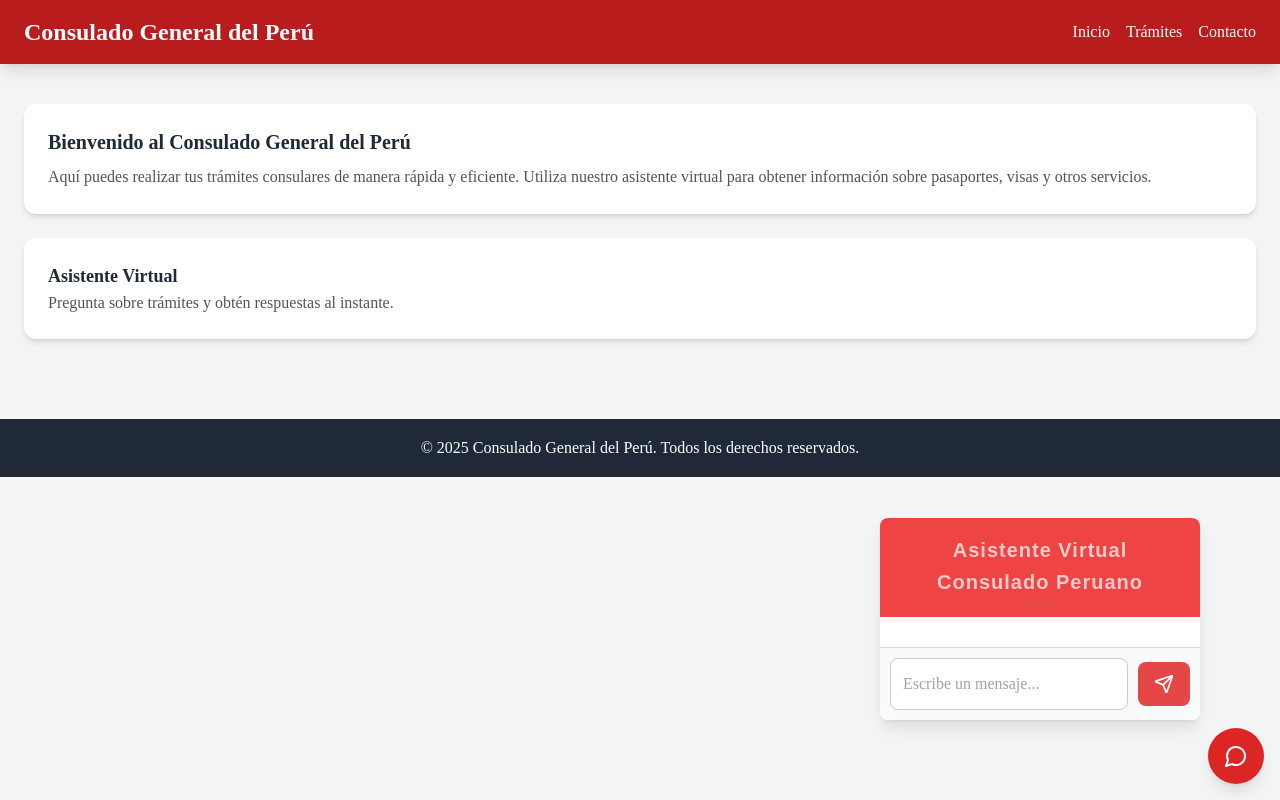
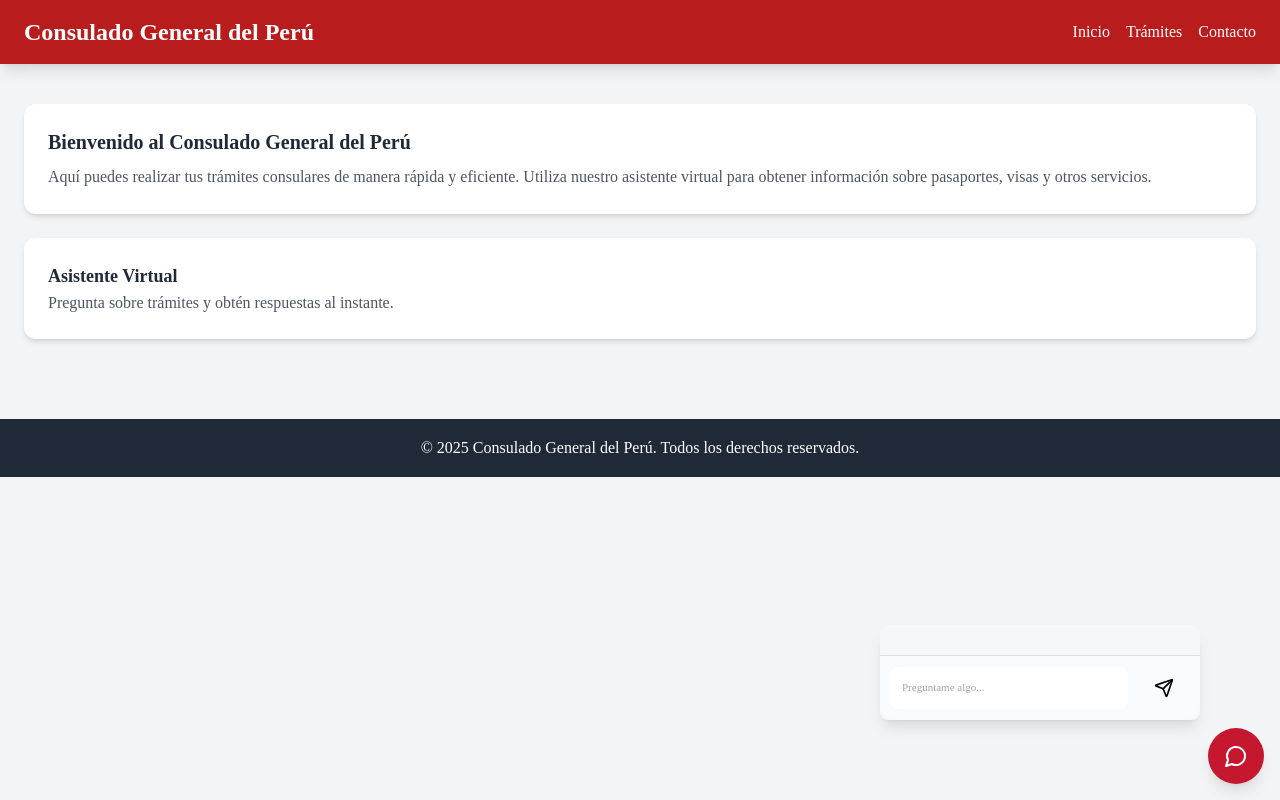
Before and after one commit to DiegoMProjective/ChatBotConsPeru, a Next.js app: page / in a window 1280 px wide. Both pictures are taken after a click on the button 1236 px from the left and 756 px from the top of the page. Built offline with nearby package versions, Linux system fonts and the light colour scheme.

Commit message:
add glashmorphism styles on chatbot components

```diff
--- a/src/app/api/chat/route.ts
+++ b/src/app/api/chat/route.ts
@@ -1,7 +1,10 @@
 export async function POST(req: Request) {
     const { prompt } = await req.json();
 
-    const res = await fetch("http://localhost:11434/api/generate", {
+    const LOCALHOST = "http://localhost:8000/api/generate;"
+    const VPN = "http://<IP-LOCAL-DEL-POD>:8000/api/generate";
+
+    const res = await fetch(VPN, {
       method: "POST",
       headers: { "Content-Type": "application/json" },
       body: JSON.stringify({
--- a/src/app/components/Chatbot.tsx
+++ b/src/app/components/Chatbot.tsx
@@ -1,11 +1,8 @@
 "use client";
 import { useState, useRef, useEffect } from "react";
 import { Send, Loader2, MessageCircle } from "lucide-react";
+import { Message } from "../types/Message";
 
-interface Message {
-  text: string;
-  isUser: boolean;
-}
 
 export default function Chatbot() {
   const [messages, setMessages] = useState<Message[]>([]);
@@ -13,6 +10,8 @@ export default function Chatbot() {
   const [loading, setLoading] = useState(false);
   const [isOpen, setIsOpen] = useState(false);
   const messagesEndRef = useRef<HTMLDivElement>(null);
+
+  const [quemados, setQuemados] = useState<Message[]>([]);
 
   useEffect(() => {
     if (messages.length === 0) return;
@@ -84,34 +83,40 @@ export default function Chatbot() {
   };
 
   return (
-    <div className="fixed bottom-4 right-4 flex flex-col items-end">
+    <div className="fixed bottom-4 right-4 flex flex-col items-end z-50">
       <button
-        className="p-4 bg-red-600 text-white rounded-full shadow-lg hover:bg-red-700 transition-all"
+        style={{ backgroundColor: '#C5172E' }}
+        className="p-4  text-white rounded-full shadow-lg hover:bg-red-700 transition-all"
         onClick={() => setIsOpen(!isOpen)}
       >
         <MessageCircle className="h-6 w-6" />
       </button>
 
-      <div
+      {/* <div
         className={`fixed bottom-20 right-20 w-80 bg-white shadow-lg rounded-lg flex flex-col transition-all duration-300 ${
           isOpen ? "opacity-100 scale-100" : "opacity-0 scale-90 pointer-events-none"
         }`}
+      > */}
+      <div
+        className={`fixed bottom-20 right-20 w-80 bg-white/30 backdrop-blur-sm shadow-lg rounded-lg flex flex-col transition-all duration-300 ${isOpen ? "opacity-100 scale-100" : "opacity-0 scale-90 pointer-events-none"
+          }`}
       >
-        <div className="chat-title p-4 bg-red-500 text-white font-bold rounded-t-lg">
+
+        {/* <div className="backdrop-blur-sm chat-title p-4 text-white font-bold rounded-t-lg">
           Asistente Virtual Consulado Peruano
-        </div>
+        </div> */}
 
-        <div className="messages-container flex flex-col flex-1 overflow-y-auto p-2 space-y-2 h-60">
+        <div className="messages-container flex flex-col flex-1 overflow-y-auto p-2 space-y-2"
+          style={{ height: '500px' }}>
           {messages.map((msg, index) => (
             <div
               key={index}
-              className={`chat-text max-w-[80%] px-4 py-2 rounded-lg ${
-                msg.isUser
-                  ? "bg-red-500 text-white self-end text-right"
-                  : "bg-gray-200 text-gray-900 self-start text-left"
-              }`}
+              className={`chat-text max-w-[80%] px-4 py-2 rounded-lg ${msg.isUser
+                ? "bg-gray-200/80 backdrop-blur-sm text-gray-800 self-end text-right"
+                : "bg-[#FED4D4]/80 backdrop-blur-sm text-gray-900 self-start text-left"
+                }`}
             >
-              {msg.text}
+              {msg.isUser ?  msg.text : "Lorem ipsum dolor sit amet, consectetur adipiscing elit. Cras erat ligula, egestas eu erat nec, aliquam sollicitudin sapien. Maecenas turpis augue, laoreet eget gravida non, viverra et augue. Interdum et malesuada fames ac ante ipsum primis in faucibus. Aliquam vitae posuere urna. Vivamus viverra vehicula pretium. Nunc at justo urna. Sed consectetur congue lobortis. Aliquam erat volutpat."}
             </div>
           ))}
           {loading && (
@@ -123,17 +128,17 @@ export default function Chatbot() {
           <div ref={messagesEndRef} />
         </div>
 
-        <div className="input-container flex items-center border-t p-2 bg-gray-100 rounded-b-lg">
+        <div className="input-container flex items-center p-2 bg-transparent ">
           <input
             type="text"
-            className="flex-1 p-2 border rounded-md text-gray-900"
+            // className="flex-1 p-0 m-0 text-gray-700 placeholder-gray-400 bg-transparent border-none outline-none"
             value={input}
             onChange={(e) => setInput(e.target.value)}
             onKeyDown={(e) => e.key === "Enter" && sendMessage()}
-            placeholder="Escribe un mensaje..."
+            placeholder="Preguntame algo..."
           />
           <button
-            className="ml-2 bg-red-500 text-white p-3 rounded-lg hover:bg-red-600 transition"
+            // className="ml-2 text-white p-3 rounded-lg transition bg-transparent border-none outline-none"
             onClick={sendMessage}
             disabled={loading}
           >
--- a/src/app/globals.css
+++ b/src/app/globals.css
@@ -6,7 +6,7 @@
 :root {
   --background: transparent; /* Blanco puro */
   --foreground: #ffffff00; /* Azul grisáceo oscuro */
-  --accent: #e54646; /* Azul intenso */
+  --accent: #e54646; /* RED */
 }
 
 @media (prefers-color-scheme: dark) {
@@ -68,7 +68,7 @@ body {
   padding: 12px 18px;
   margin: 10px 0;
   border-radius: 12px;
-  font-size: 17px;
+  font-size: 11px;
   font-family: "Nunito Sans", sans-serif;
   word-wrap: break-word;
   box-shadow: 0px 4px 8px rgba(0, 0, 0, 0.08);
@@ -77,7 +77,7 @@ body {
 /* 💬 Estilo del texto dentro del chat */
 .chat-text {
   font-family: "Nunito Sans", sans-serif ;
-  font-size: 16px;
+  font-size: 11px;
   line-height: 1.6;  /* Espaciado cómodo para lectura */
 }
 /* 📩 Mensajes de usuario */
@@ -135,6 +135,7 @@ body {
   align-items: center;
   border-top: 1px solid #ddd;
   padding: 10px;
+  color:#000;
   background: #f9fafb;
   border-radius: 0 0 15px 15px;
 }
@@ -143,36 +144,36 @@ body {
   flex: 1;
   padding: 12px;
   border-radius: 8px;
-  border: 1px solid #ccc;
+  border: none;
   outline: none;
   transition: all 0.3s ease;
-  font-size: 16px;
+  font-size: 11px;
   font-family: "Lora", serif;
 }
 
 .input-container input:focus {
   border-color: var(--accent);
-  box-shadow: 0px 0px 8px rgba(128, 229, 70, 0.5);
+  /* box-shadow: 0px 0px 8px rgba(128, 229, 70, 0.5); */
 }
 
 /* 📤 Botón con hover elegante */
 .input-container button {
-  background: var(--accent);
-  color: white;
+  /* background: var(--accent); */
+  color: #000;
   padding: 12px 16px;
   border-radius: 8px;
   margin-left: 10px;
   transition: all 0.3s ease;
-  font-size: 16px;
+  font-size: 11px;
 }
 
-.input-container button:hover {
-  background: #941d14;
-}
+/* .input-container button:hover {
+  background: none;
+} */
 /* 📢 Estilo para el título principal */
 .chat-title {
   font-family: "Poppins", sans-serif;
-  font-size: 20px;
+  font-size: 14px;
   font-weight: 600;
   text-align: center;
   color:#fdcaca;
--- /dev/null
+++ b/src/app/types/Message.tsx
@@ -0,0 +1,4 @@
+export interface Message {
+  text: string;
+  isUser: boolean;
+}
--- a/tailwind.config.js
+++ b/tailwind.config.js
@@ -11,7 +11,8 @@ module.exports = {
         serif: ["Merriweather", "serif"], // O cualquier otra fuente elegante
       },
       colors: {
-        primary: "#0f172a", // Azul oscuro más elegante
+        primary: "#0f172a",
+        uvared: '#C5172E',
       },
     },
   },
```
